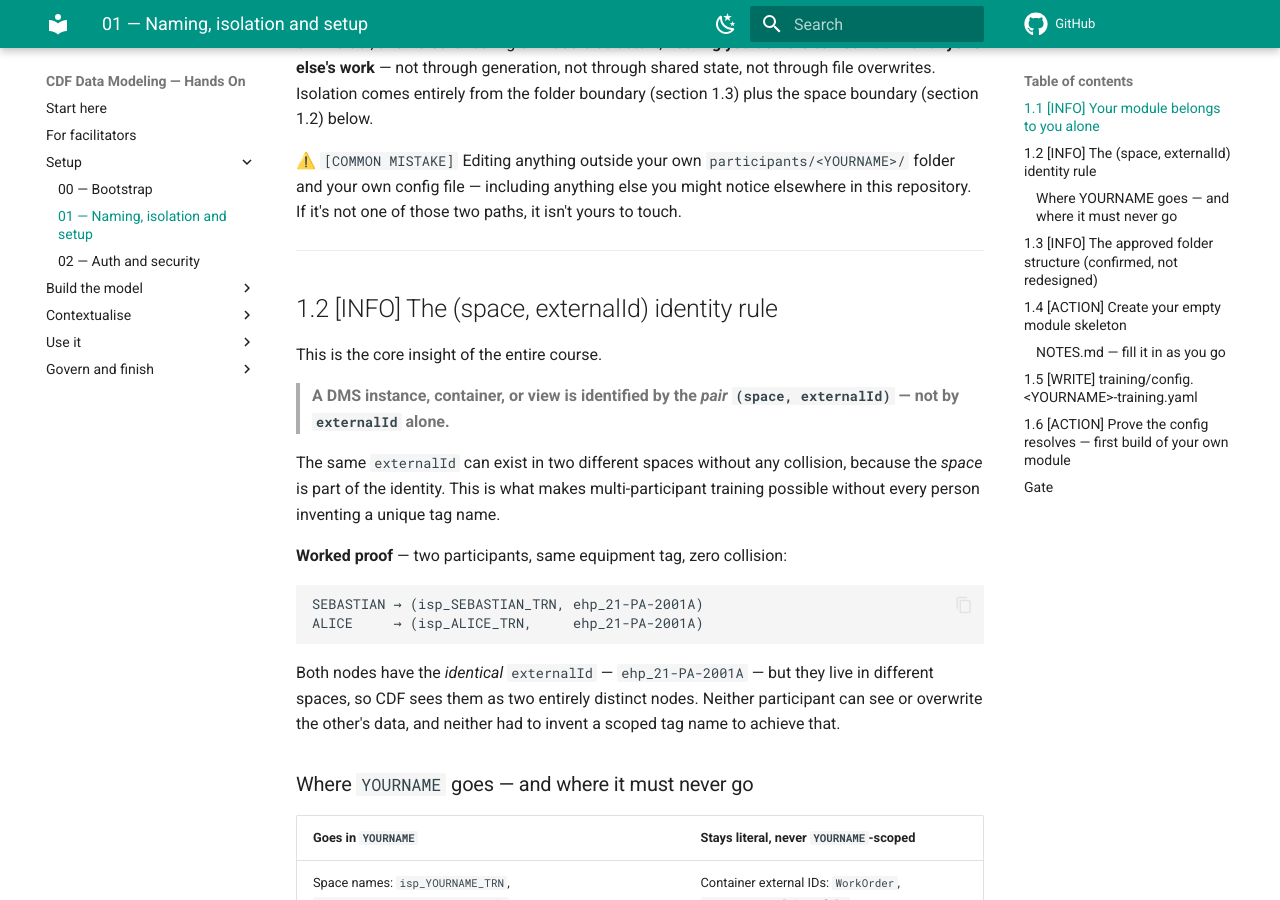
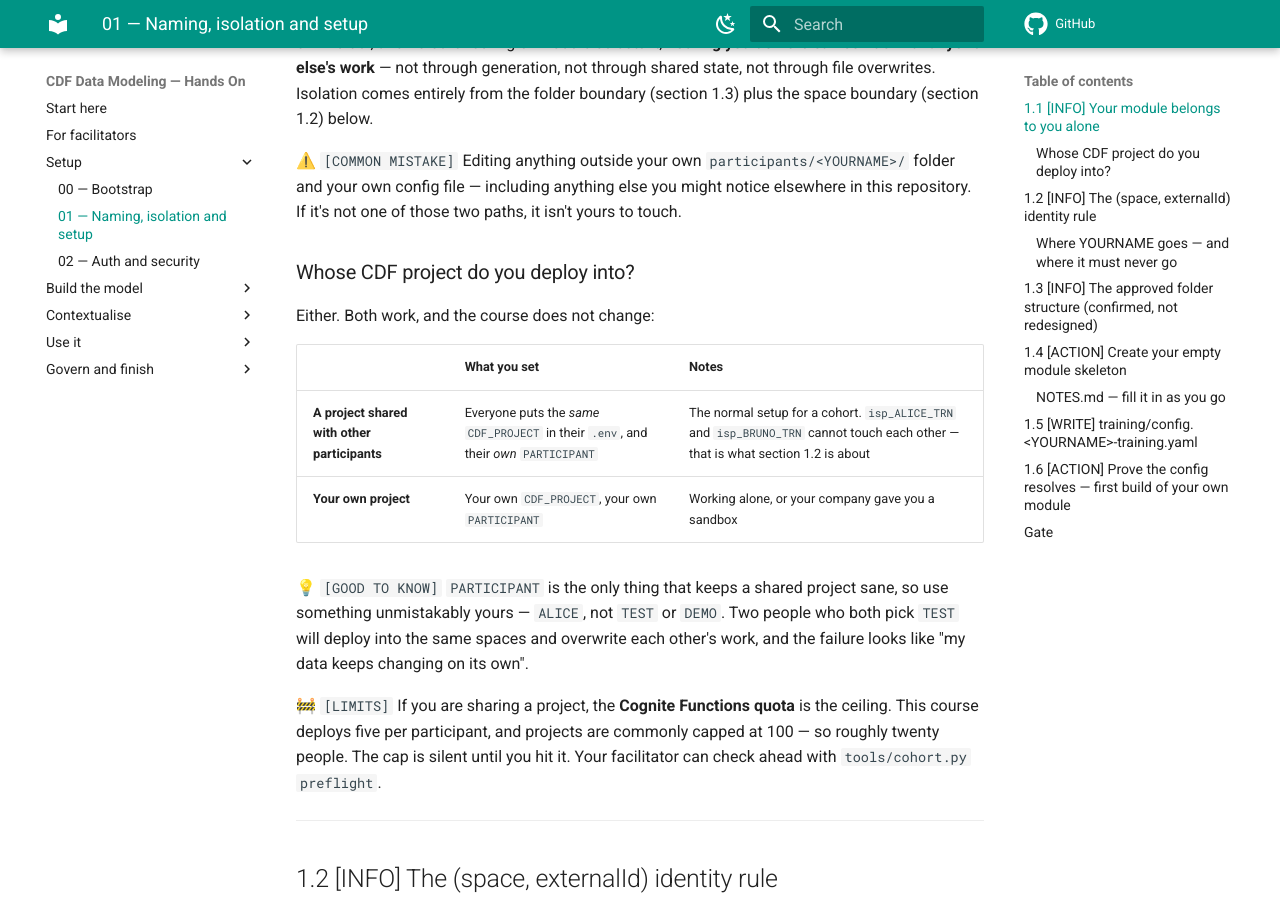
Before and after one commit to sebastian-srikanth/cdf-data-modeling-handson, an MkDocs documentation site: the page built from docs/01-naming-isolation-and-setup.md, in a window 1280 px wide and 900 px high, scrolled down 571 px. Built offline with MkDocs 1.6.1 and Material for MkDocs 9.7.7, drawn with Linux system fonts in a browser that asks for light colours; comment, search, counter and statistics services are not loaded.

Commit message:
Fix three gaps a new participant would fall into
PARTICIPANT was missing from .env.example entirely. Step one of the course is
`cp .env.example .env` and fill in every angle-bracket value, and it still left you
without the one variable selfcheck.py refuses to run without. You would meet that at
your very first Gate, in Chapter 03, with no idea where it should have come from -- and
the variable was not explained until Chapter 13. It is now in the template, in the
Chapter 00 .env block, and the exact error text is quoted there as a COMMON MISTAKE.

The README said `git clone`, but Chapter 18 has you open a pull request, which needs a
copy you can push to. It now says fork first, with a note for anyone who is only
reading.

Nothing said whose CDF project to use. Both work and the course does not change:
Chapter 01 section 1.1 now has a table for shared-project versus your-own, warns that
two people both choosing PARTICIPANT=TEST will silently overwrite each other, and
points at the Functions quota as the real ceiling on cohort size. The README says
plainly that selfcheck and assess run on your machine against your project, and that
the PR evaluation has no credentials in a fork and skips itself.

Two new checks, both of which failed before the fix:
  .env.example must carry every variable the tooling needs
  the counts advertised in the prose must match the files on disk

Verified live, two participants in one project: identical externalIds coexist,
ALICE editing her 21-PA-2001A left BRUNO's untouched, queries never crossed, and both
scored 13/13, 9/9, 6/6, 3/3 independently. The no-secrets guard was run both ways.

```diff
--- a/docs/01-naming-isolation-and-setup.md
+++ b/docs/01-naming-isolation-and-setup.md
@@ -27,6 +27,25 @@
 ⚠️ `[COMMON MISTAKE]` Editing anything outside your own `participants/<YOURNAME>/`
 folder and your own config file — including anything else you might notice elsewhere
 in this repository. If it's not one of those two paths, it isn't yours to touch.
+
+### Whose CDF project do you deploy into?
+
+Either. Both work, and the course does not change:
+
+| | What you set | Notes |
+|---|---|---|
+| **A project shared with other participants** | Everyone puts the *same* `CDF_PROJECT` in their `.env`, and their *own* `PARTICIPANT` | The normal setup for a cohort. `isp_ALICE_TRN` and `isp_BRUNO_TRN` cannot touch each other — that is what section 1.2 is about |
+| **Your own project** | Your own `CDF_PROJECT`, your own `PARTICIPANT` | Working alone, or your company gave you a sandbox |
+
+💡 `[GOOD TO KNOW]` `PARTICIPANT` is the only thing that keeps a shared project sane, so
+use something unmistakably yours — `ALICE`, not `TEST` or `DEMO`. Two people who both
+pick `TEST` will deploy into the same spaces and overwrite each other's work, and the
+failure looks like "my data keeps changing on its own".
+
+🚧 `[LIMITS]` If you are sharing a project, the **Cognite Functions quota** is the ceiling.
+This course deploys five per participant, and projects are commonly capped at 100 — so
+roughly twenty people. The cap is silent until you hit it. Your facilitator can check
+ahead with `tools/cohort.py preflight`.
 
 ---
 
```
Also changed, not shown: README.md (+20 -2 lines), docs/00-bootstrap.md (+18 -0 lines), 2 other files.
